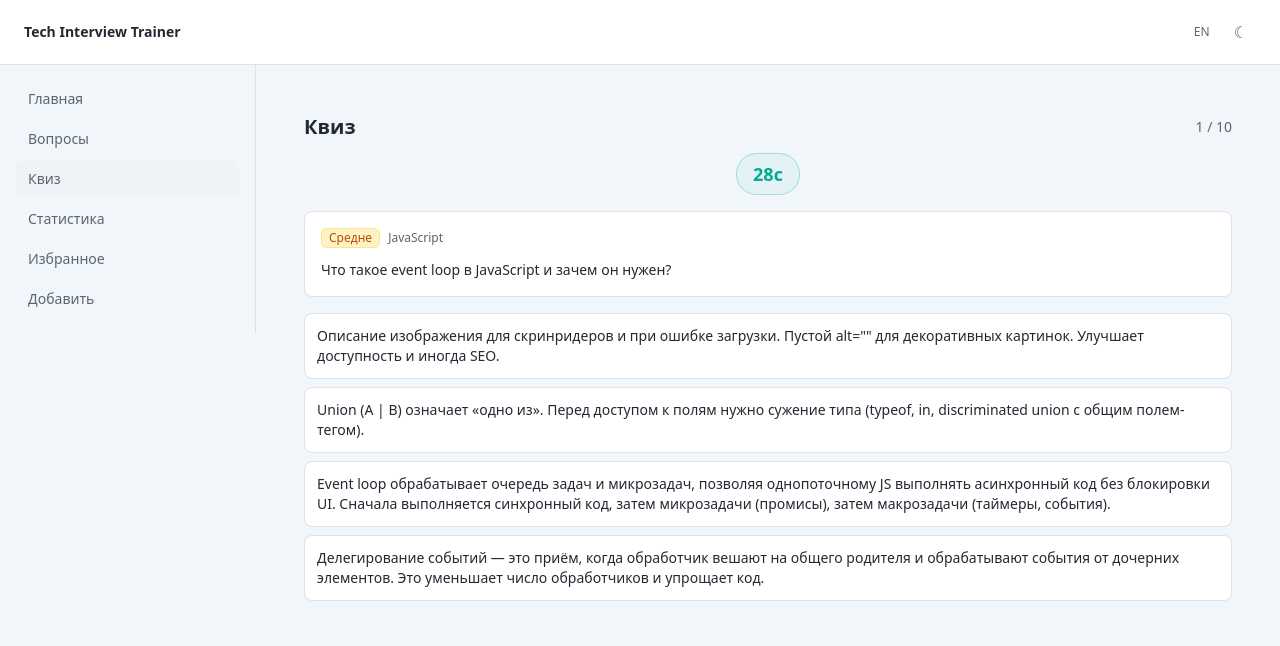
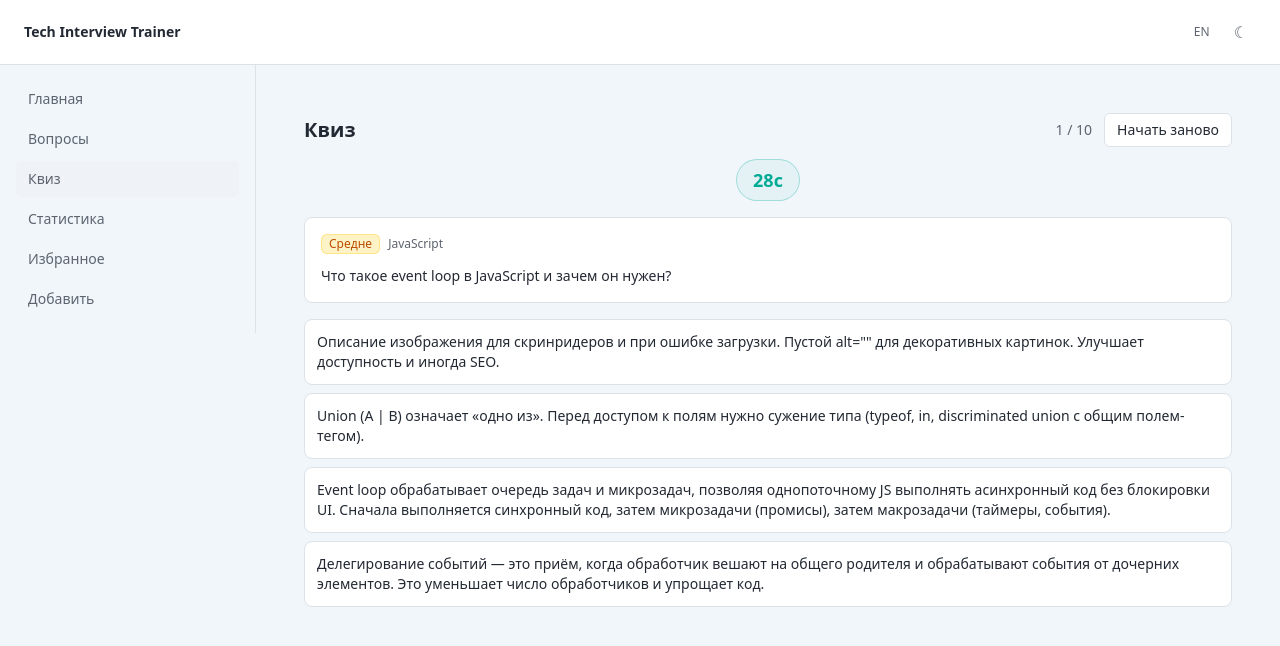
Before and after one commit to bukt0r/Final-Project-Tandem, a React (Vite) app in the folder app/: page /quiz in a window 1280 px wide. Both pictures are taken after a click on the button "Начать". Shown: the top 646 px of the page. Built offline with nearby package versions, Linux system fonts and the light colour scheme.

Commit message:
feat: add start-over button during active quiz

```diff
--- a/app/src/i18n/locales/en.ts
+++ b/app/src/i18n/locales/en.ts
@@ -45,6 +45,7 @@ export const en = {
     title: 'Quiz',
     intro: '{{questions}} questions · {{seconds}}s per answer',
     start: 'Start',
+    startOver: 'Start over',
     progress: '{{current}} / {{total}}',
     correct: 'Correct!',
     wrong: 'Wrong!',
--- a/app/src/i18n/locales/ru.ts
+++ b/app/src/i18n/locales/ru.ts
@@ -45,6 +45,7 @@ export const ru = {
     title: 'Квиз',
     intro: '{{questions}} вопросов · {{seconds}} с на ответ',
     start: 'Начать',
+    startOver: 'Начать заново',
     progress: '{{current}} / {{total}}',
     correct: 'Правильно!',
     wrong: 'Неправильно!',
--- a/app/src/pages/QuizPage.tsx
+++ b/app/src/pages/QuizPage.tsx
@@ -169,11 +169,20 @@ const QuizPageInner: FC<QuizPageInnerProps> = ({ locale }) => {
 
   return (
     <section className="px-4 py-6">
-      <div className="flex items-center justify-between">
+      <div className="flex flex-wrap items-center justify-between gap-2">
         <h1 className="text-xl font-semibold text-app-text">{t('quiz.title')}</h1>
-        <span className="text-sm text-app-text-muted">
-          {t('quiz.progress', { current: state.currentIndex + 1, total: state.questions.length })}
-        </span>
+        <div className="flex flex-wrap items-center gap-3">
+          <span className="text-sm text-app-text-muted">
+            {t('quiz.progress', { current: state.currentIndex + 1, total: state.questions.length })}
+          </span>
+          <button
+            type="button"
+            onClick={handleRestart}
+            className="rounded-md border border-app-border bg-app-surface px-3 py-1.5 text-sm font-medium text-app-text transition hover:border-app-accent hover:bg-app-bg"
+          >
+            {t('quiz.startOver')}
+          </button>
+        </div>
       </div>
 
       {!isAnswered && (
```
